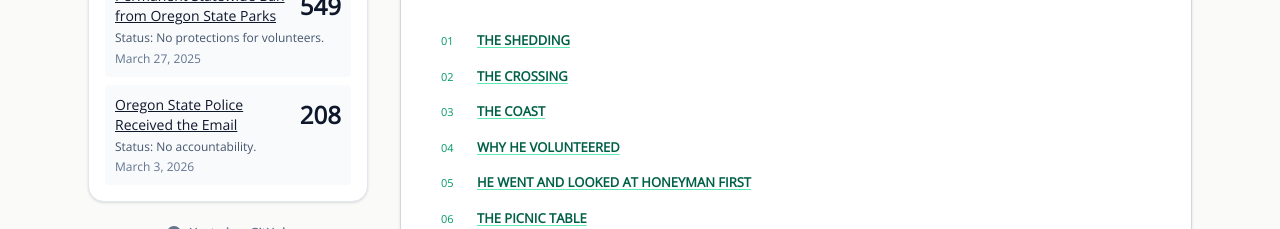
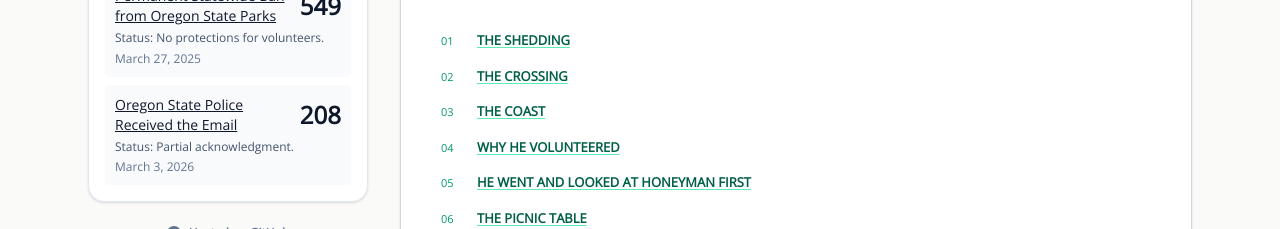
Before and after one commit to rswfire/rswfire.oprd, a Next.js app: page / in a window 1280 px wide. Shown: the part 1140-1369 px from the top of the page. Built offline with nearby package versions, Linux system fonts and the light colour scheme; no server answers.

Commit message:
The Oregon State Police status credits the production

```diff
--- a/components/Tracker.tsx
+++ b/components/Tracker.tsx
@@ -35,7 +35,7 @@ const SILENCE_EVENTS: TrackedEvent[] = [
     {
         label: "Oregon State Police Received the Email",
         date: "2026-03-03",
-        context: "Status: No accountability.",
+        context: "Status: Partial acknowledgment.",
         link: "/evidence/police"
     }
 ];
```
